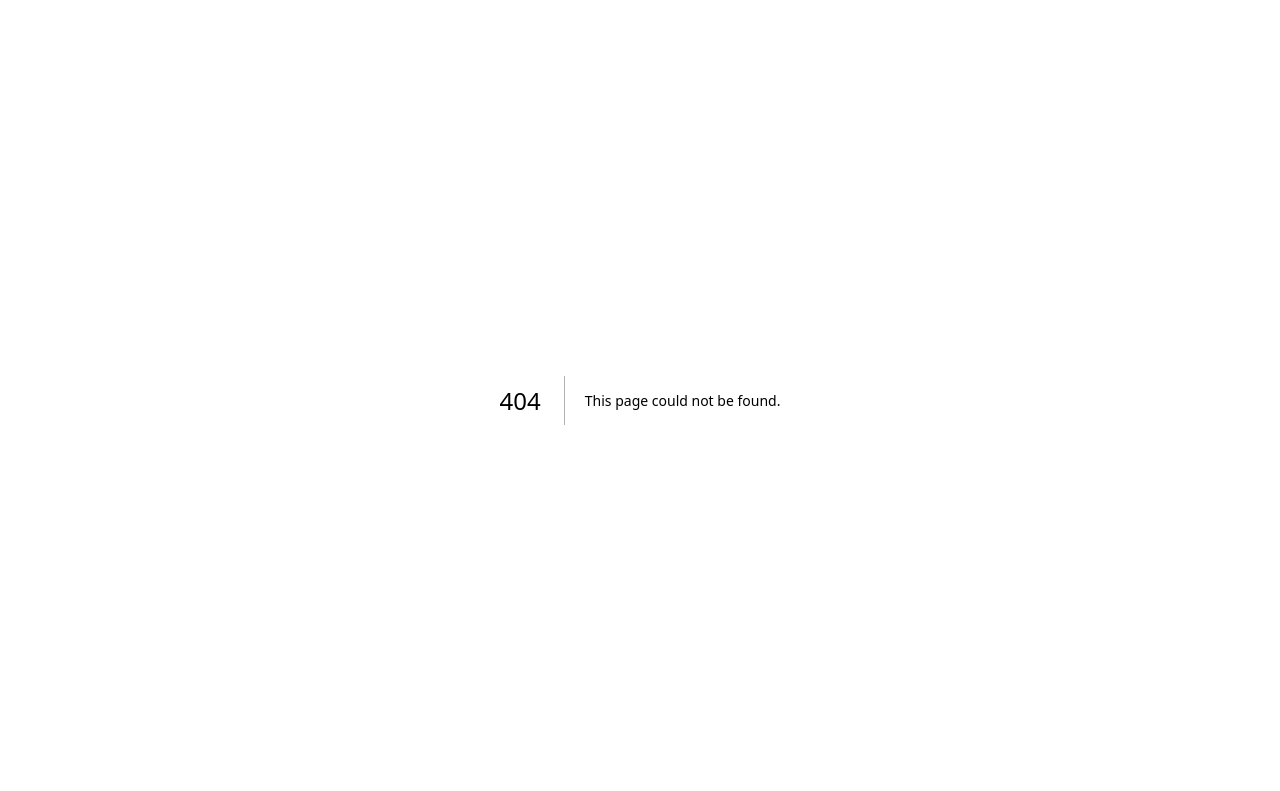
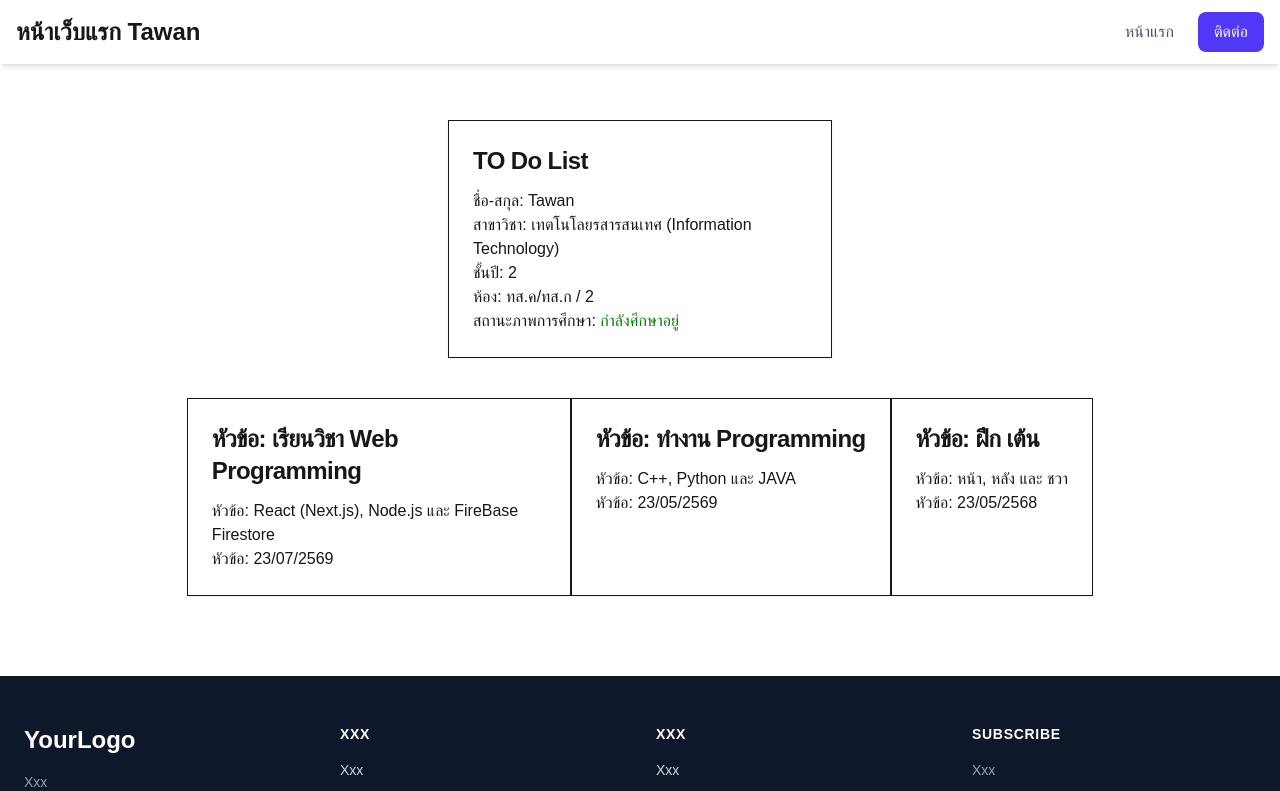
Before and after one commit to Akalotz/Tawan-app, a Next.js app: page /week03 in a window 1280 px wide. Before the commit this address had no page. Shown: the top 791 px of the page. Built offline with nearby package versions, Linux system fonts and the light colour scheme.

Commit message:
งาน week03

```diff
--- /dev/null
+++ b/app/Data/ToDoList.tsx
@@ -0,0 +1,26 @@
+export const ToDoList = [
+    {
+        title: "เรียนวิชา Web Programming",
+        desc: "React (Next.js), Node.js และ FireBase Firestore",
+        date_added: "23/07/2569",
+        author: "Tawan",
+        status: true
+
+    },
+    {
+        title: "ทำงาน Programming",
+        desc: "C++, Python และ JAVA",
+        date_added: "23/05/2569",
+        author: "Tawan",
+        status: true
+
+    },
+     {
+        title: "ฝึก เต้น",
+        desc: "หน้า, หลัง และ ชวา",
+        date_added: "23/05/2568",
+        author: "Tawan",
+        status: true
+
+    }
+];
--- a/app/contract/page.tsx
+++ b/app/contract/page.tsx
@@ -13,23 +13,27 @@ export default function Profile () {
   <div className="relative flex flex-col items-center px-6 pb-6">
     <div className="-mt-16 mb-4">
       <img className="w-28 h-28 rounded-full border-4 border-white dark:border-slate-800 shadow-md object-cover"
-           src='\images\Tawan01.jpg '
+           src="\images\Tawan01.jpg"
            alt=""/>
     </div>
 
     <h3 className="text-xl font-bold text-slate-800 dark:text-white">Jakkapat Kumsom</h3>
     <p className="text-sm text-blue-600 dark:text-blue-400 font-medium">Web Developer</p>
     <p className="text-sm text-slate-500 dark:text-slate-400 text-center mt-3">
-     Rich
+     อาศัยอยู่ที่กรุงเทพมหานครในประเทศไทย ศึกษษเล่าเรียนที่มหาวิทยาลัยเทคโนโลยีราชมงคลตะวันออกวิทยาเขตจักรพงภูวนาถ
     </p>
 
     <div className="mt-6 flex gap-3">
-      <button className="px-5 py-2 bg-blue-600 text-white text-sm font-semibold rounded-lg shadow-md hover:bg-blue-700 transition">
-        Yes
-      </button>
-      <button className="px-5 py-2 border border-slate-300 text-slate-700 dark:text-slate-300 text-sm font-semibold rounded-lg hover:bg-slate-50 dark:hover:bg-slate-700 transition">
-        No
-      </button>
+      <a className="px-5 py-2 bg-blue-600 text-white text-sm font-semibold rounded-lg shadow-md hover:bg-blue-700 transition"
+      href="mailto:tawanrewqa@gmail.com"
+      target="blank">
+        Gmail
+      </a>
+      <a className="px-5 py-2 border border-slate-300 text-slate-700 dark:text-slate-300 text-sm font-semibold rounded-lg hover:bg-slate-50 dark:hover:bg-slate-700 transition"
+      href="https://github.com/Akalotz/Tawan-app"
+      target="blank">
+        GitHub
+      </a>
     </div>
 
     <div className="flex mt-6 space-x-4">
--- a/app/week02/page.tsx
+++ b/app/week02/page.tsx
@@ -1,12 +1,14 @@
 import Headder from "../components/header";
 import Footer from "../components/footer";
+
 
 export default function Mypage () {
 
     return (
       <>
+      <Headder></Headder>
         <div>
-        <Headder></Headder>
+
 
 
         <section className="relative bg-cover bg-center h-screen flex items-center justify-center text-center" style={{ backgroundImage: `url('xxx')` }}>
--- /dev/null
+++ b/app/week03/page.tsx
@@ -0,0 +1,71 @@
+import Headder from "../components/header";
+import Footer from "../components/footer";
+import { ToDoList } from "../Data/ToDoList";
+
+
+export default function MyToDoList(){
+
+    let Name = "Tawan";
+    const major = "เทตโนโลยรสารสนเทศ (Information Technology)";
+    let classYear = "2";
+    let classSec = "ทส.ค/ทส.ก";
+    let active = true;
+
+
+    const isActive = (active: boolean) => {
+        if (active)
+            return<span style= {{ color: "green" } }>กำลังศึกษาอยู่</span>;
+        return<span style= {{ color: "red" } }>ไม่ได้เป็นศึกษาอยู่</span>;
+
+    }
+    const tmpTdl = ToDoList.map((item, index) =>
+        <>
+
+<a className=" bg-neutral-primary-soft block max-w-sm p-6 border border-default rounded-base shadow-xs hover:bg-neutral-secondary-medium" key = {index}>
+    <h5 className="mb-3 text-2xl font-semibold tracking-tight text-heading leading-8">หัวข้อ: {item.title}</h5>
+    <p className="text-body">หัวข้อ: {item.desc}</p>
+    <p className="text-body">หัวข้อ: {item.date_added}</p>
+
+</a>
+
+       </>
+    );
+
+
+    console.log(`Name: ${Name}`);
+    console.log(`major: ${major}`);
+
+    return (
+        <>
+            <Headder />
+
+
+<div className="flex justify-center mt-30">
+  <div className="max-w-sm p-6 border border-default rounded-base shadow-xs hover:bg-neutral-secondary-medium">
+    <h5 className="mb-3 text-2xl font-semibold tracking-tight text-heading leading-8">
+      TO Do List
+    </h5>
+
+    <p className="text-body">
+      ชื่อ-สกุล: {Name} <br />
+      สาขาวิชา: {major} <br />
+      ชั้นปี: {classYear} <br />
+      ห้อง: {classSec} / {classYear} <br />
+      สถานะภาพการศึกษา: {isActive(active)}
+    </p>
+  </div>
+</div>
+
+
+
+        <div className="flex justify-center mt-10">
+            {tmpTdl}
+        </div>
+
+        <Footer></Footer>
+        </>
+
+    );
+
+
+}
```
Also changed, not shown: public/images/Tawan01.jpg (renamed from public/Tawan01.jpg).
